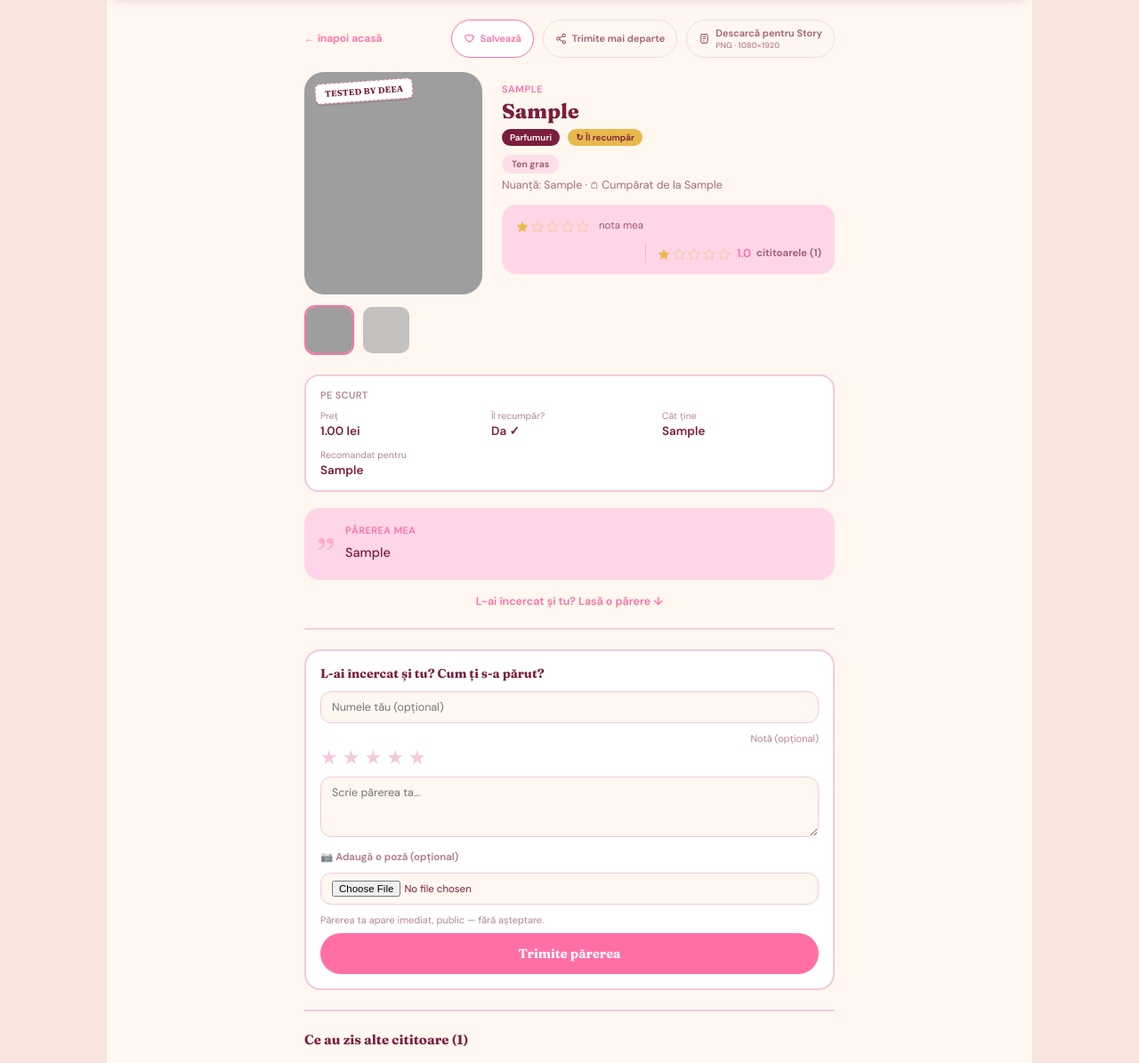
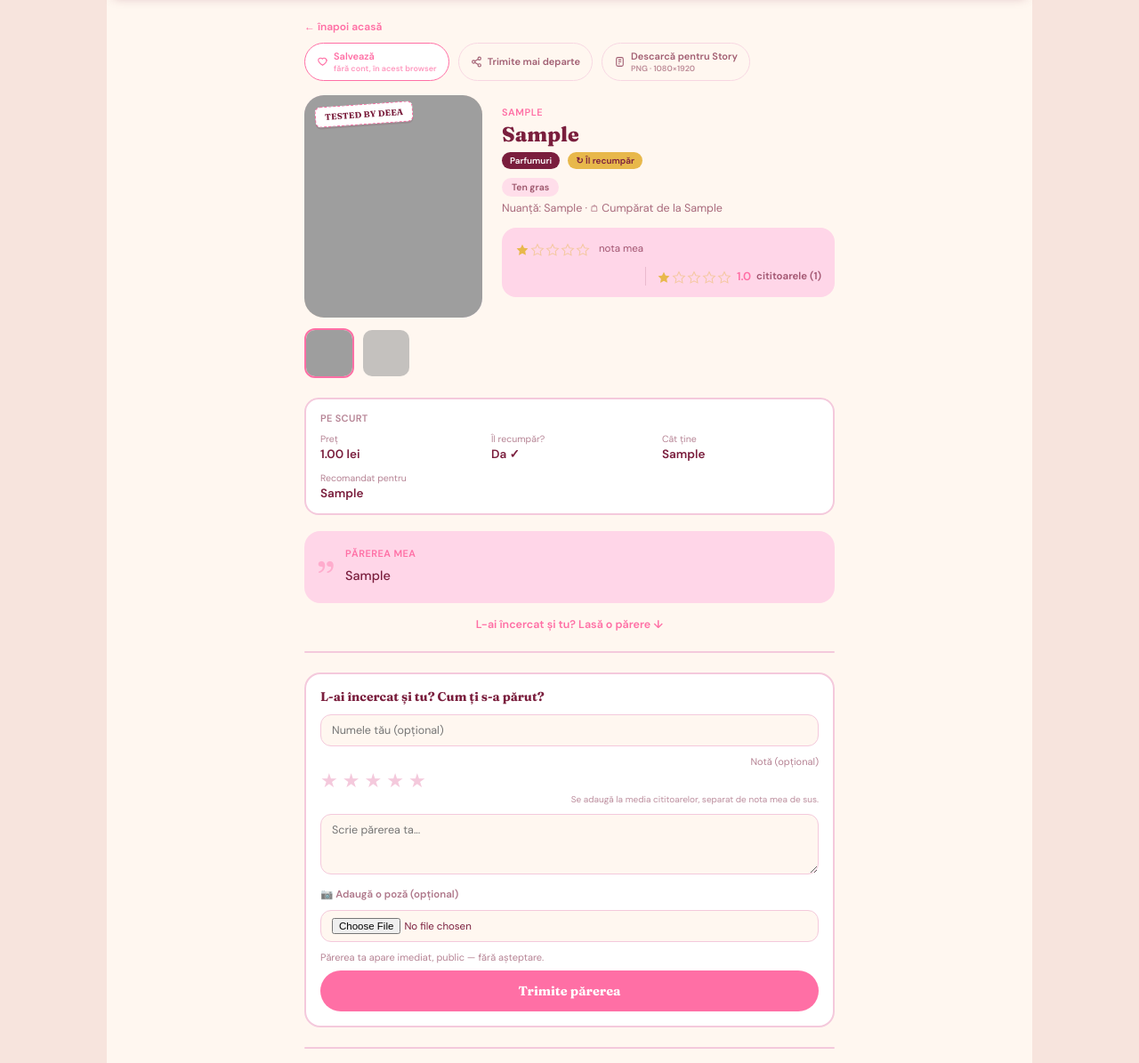
Before and after one commit to SanduAndreea22/Glow-Diary, a Django app: a page that uses reviews/templates/reviews/product_detail.html in a window 1280 px wide. Shown: the part 92-1287 px from the top of the page at 89% size. Run offline with Django 5.2, Linux system fonts and the light colour scheme; data comes from the database, SQL or seed files in the repository; tables that the repository leaves empty hold one stand-in row (values such as "Sample post"); grey boxes are pictures that could not be loaded.

Commit message:
Rezolvă fix-urile din auditul de claritate (Prompt 5/5)
- "Salvează" spune acum vizibil "fără cont, în acest browser" (nu doar
  pe pagina Favorite, după click) — refolosește structura pe 2 rânduri
  deja existentă la "Descarcă pentru Story" (redenumită generic
  .share-btn-2line, nu mai legată doar de Story).
- Notă (opțional) din formularul de comentariu explică acum că se
  adaugă la media cititoarelor, separat de nota Deei.
- Formularul de Contact spune "Răspund de obicei în 3 zile." (confirmat
  cu Deea).

Verificat: 86/86 teste trec, ruff curat, verificat vizual (HTML randat).

Co-Authored-By: Claude Sonnet 5 <noreply@anthropic.com>
Claude-Session: https://claude.ai/code/session_01UW28PtpcU8CA1B2PvWUg9v

```diff
--- a/reviews/templates/reviews/contact.html
+++ b/reviews/templates/reviews/contact.html
@@ -24,6 +24,7 @@
     <textarea class="field" name="mesaj" rows="5" placeholder="Scrie-mi mesajul tău...">{{ form.mesaj.value|default:'' }}</textarea>
     {% if form.mesaj.errors %}<div class="no-comments form-error">{{ form.mesaj.errors.0 }}</div>{% endif %}
 
+    <div class="comment-moderation-note">Răspund de obicei în 3 zile.</div>
     <button type="submit" class="submit-btn">Trimite mesajul</button>
   </form>
 
--- a/reviews/templates/reviews/product_detail.html
+++ b/reviews/templates/reviews/product_detail.html
@@ -13,19 +13,22 @@
   <div class="detail-top-row">
     <a href="{% url 'reviews:feed' %}" class="back-link">&larr; înapoi acasă</a>
     <div class="detail-actions">
-      <button type="button" class="share-btn share-btn-primary" id="fav-btn" data-slug="{{ produs.slug }}">
+      <button type="button" class="share-btn share-btn-primary share-btn-2line" id="fav-btn" data-slug="{{ produs.slug }}">
         <svg width="13" height="13" viewBox="0 0 24 24" fill="none" stroke="currentColor" stroke-width="2"><path d="M20.8 8.6c0 4-4.4 7.3-8.8 10.4C7.6 15.9 3.2 12.6 3.2 8.6 3.2 5.9 5.3 4 7.8 4c1.5 0 2.9.7 3.7 1.9C12.3 4.7 13.7 4 15.2 4c2.5 0 4.6 1.9 4.6 4.6z"/></svg>
-        <span id="fav-btn-label">Salvează</span>
+        <span class="share-btn-2line-text">
+          <span id="fav-btn-label">Salvează</span>
+          <span class="share-btn-2line-caption">fără cont, în acest browser</span>
+        </span>
       </button>
       <button type="button" class="share-btn share-btn-secondary" id="share-btn" data-url="{{ request.build_absolute_uri }}" data-title="{{ produs.brand }} — {{ produs.nume }} · Glow Diary by Deea" data-text="{{ produs.parerea_mea|truncatewords:20 }}">
         <svg width="13" height="13" viewBox="0 0 24 24" fill="none" stroke="currentColor" stroke-width="2"><circle cx="18" cy="5" r="3"/><circle cx="6" cy="12" r="3"/><circle cx="18" cy="19" r="3"/><path d="M8.6 13.5l6.8 3.9M15.4 6.6l-6.8 3.9"/></svg>
         <span id="share-btn-label">Trimite mai departe</span>
       </button>
-      <a class="share-btn share-btn-secondary story-btn" id="story-download-btn" href="{% url 'reviews:product_story_image' slug=produs.slug %}" download>
+      <a class="share-btn share-btn-secondary share-btn-2line" id="story-download-btn" href="{% url 'reviews:product_story_image' slug=produs.slug %}" download>
         <svg width="13" height="13" viewBox="0 0 24 24" fill="none" stroke="currentColor" stroke-width="2"><rect x="5" y="3" width="14" height="18" rx="3"/><path d="M9 8h6M9 12h6M9 16h3"/></svg>
-        <span class="story-btn-text">
-          <span class="story-btn-label">Descarcă pentru Story</span>
-          <span class="story-btn-caption">PNG · 1080×1920</span>
+        <span class="share-btn-2line-text">
+          <span>Descarcă pentru Story</span>
+          <span class="share-btn-2line-caption">PNG · 1080×1920</span>
         </span>
       </a>
     </div>
@@ -118,6 +121,7 @@
         <label for="star{{ value }}">★</label>
       {% endfor %}
     </div>
+    <div class="star-pick-hint">Se adaugă la media cititoarelor, separat de nota mea de sus.</div>
 
     <textarea class="field" name="comentariu" rows="3" placeholder="Scrie părerea ta...">{{ form.comentariu.value|default:'' }}</textarea>
     {% if form.comentariu.errors %}<div class="no-comments form-error">{{ form.comentariu.errors.0 }}</div>{% endif %}
--- a/static/css/style.css
+++ b/static/css/style.css
@@ -512,9 +512,13 @@ img{max-width:100%;display:block;}
 .share-btn-secondary:hover{background:var(--pink-soft);opacity:1;color:var(--maroon);}
 /* Detaliile (format, dimensiune) erau doar în title="" — invizibil pe
    touch, unde nu există hover. Text vizibil mereu, pe a doua linie. */
-.story-btn{align-items:center;}
-.story-btn-text{display:flex;flex-direction:column;line-height:1.35;text-align:left;}
-.story-btn-caption{font-size:9px;font-weight:600;opacity:0.7;}
+/* Structură reutilizabilă buton pe 2 rânduri (etichetă + detaliu mic) —
+   folosită la "Descarcă pentru Story" (PNG · 1080x1920) și la "Salvează"
+   (unde/cum se salvează), ca detaliile să fie mereu vizibile, nu doar
+   într-un title="" la hover (invizibil pe mobil). */
+.share-btn-2line{align-items:center;}
+.share-btn-2line-text{display:flex;flex-direction:column;line-height:1.35;text-align:left;}
+.share-btn-2line-caption{font-size:9px;font-weight:600;opacity:0.7;}
 .d-brand{font-size:11px;font-weight:700;color:var(--pink);text-transform:uppercase;letter-spacing:0.05em;margin-top:12px;}
 .d-name{font-size:23px;font-weight:800;margin-top:4px;font-family:'Fraunces';}
 .d-shade{font-size:12.5px;color:var(--maroon);opacity:0.65;margin-top:5px;}
@@ -602,6 +606,9 @@ img{max-width:100%;display:block;}
 select.field{appearance:none;}
 .star-pick-label{margin-top:10px;font-size:11px;color:var(--maroon);opacity:0.55;text-align:right;}
 .star-pick{display:flex;flex-direction:row-reverse;gap:5px;margin-top:4px;justify-content:flex-end;}
+/* Nu se explica relatia dintre nota cititoarei si nota Deei (Prompt 5,
+   punctul 4) - indiciu scurt, sub stele, nu doar culoarea diferita de sus. */
+.star-pick-hint{font-size:10px;color:var(--maroon);opacity:0.5;text-align:right;margin-top:3px;}
 .star-pick input{position:absolute;opacity:0;width:0;height:0;}
 .star-pick input:focus-visible + label{outline:2px solid var(--pink);outline-offset:3px;border-radius:50%;}
 .star-pick label{font-size:22px;color:var(--line);cursor:pointer;line-height:1;display:inline-block;transition:color 0.15s ease, transform 0.1s ease;}
```
